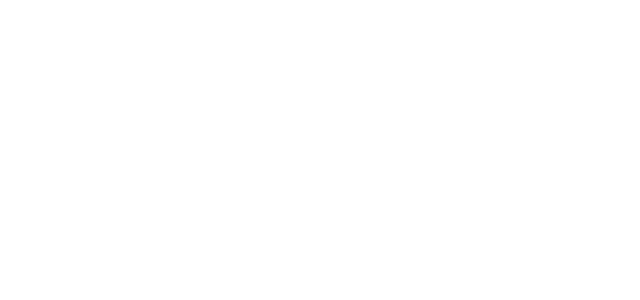
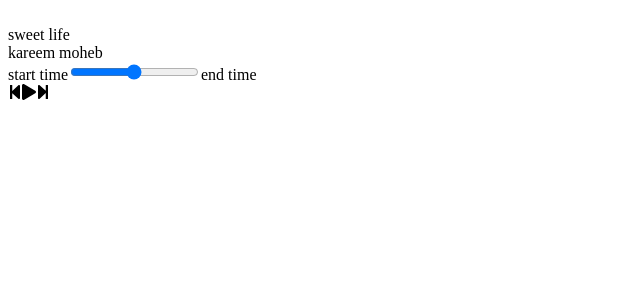
Before and after one commit to kareemmoheb/music-player, a React (Create React App) app: page / in a window 1280 px wide. Shown: the top 300 px of the page, without its empty margins (0-640 px from the left). Built offline with nearby package versions, Linux system fonts and the light colour scheme.

Commit message:
add song and player components

```diff
--- a/src/App.js
+++ b/src/App.js
@@ -1,9 +1,13 @@
 import React from "react";
+import Song from "./components/Song";
+import Player from "./components/Player";
+
 
 function App() {
     return (
         <div className="App">
-
+            <Song />
+            <Player />
         </div>
     );
 }
--- /dev/null
+++ b/src/components/Player.js
@@ -0,0 +1,23 @@
+import React from "react";
+import { FontAwesomeIcon } from '@fortawesome/react-fontawesome'
+import { faStepForward } from '@fortawesome/free-solid-svg-icons'
+import { faPlay } from '@fortawesome/free-solid-svg-icons'
+import { faStepBackward } from '@fortawesome/free-solid-svg-icons'
+const Player = () => {
+    return (
+        <div className="player">
+            <div className="player_time-control">
+                <span className="player_start-time">start time</span>
+                <input type="range" name="" className="player_seeker" />
+                <span className="player_end-time">end time</span>
+            </div>
+
+            <div className="player_controls">
+                <FontAwesomeIcon icon={faStepBackward} className="player_backward" />
+                <FontAwesomeIcon icon={faPlay} className="player_play" />
+                <FontAwesomeIcon icon={faStepForward} className="player_forward" />
+            </div>
+        </div>
+    );
+}
+export default Player;
--- /dev/null
+++ b/src/components/Song.js
@@ -0,0 +1,12 @@
+import React from "react";
+
+const Song = () => {
+    return (
+        <div className="song">
+            <img src="" alt="" className="song_cover" />
+            <div className="song_title">sweet life</div>
+            <div className="song_artist">kareem moheb</div>
+        </div>
+    );
+}
+export default Song;
```
